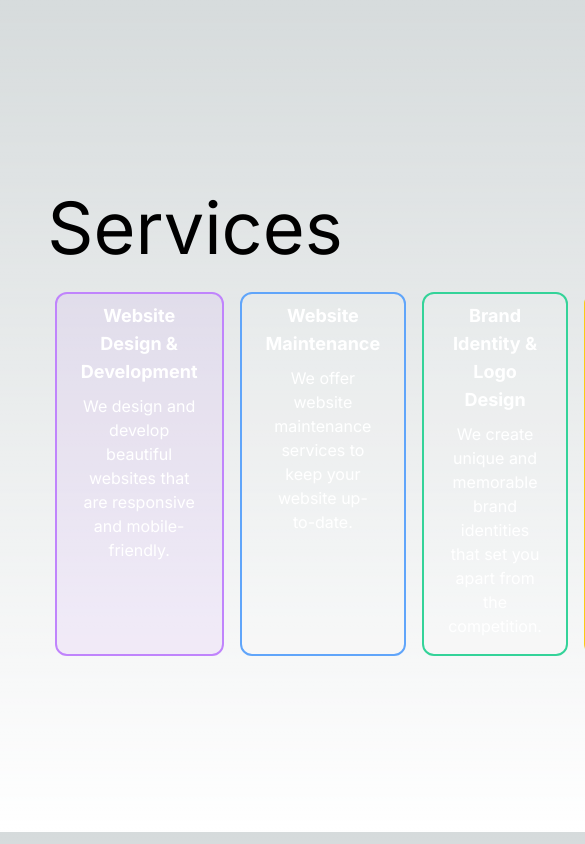
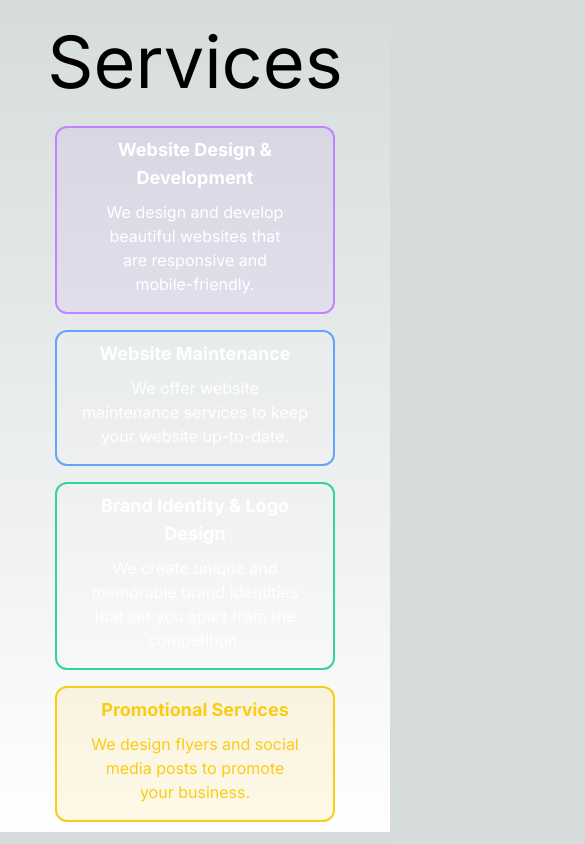
Before and after one commit to swayam0815/Swayam-Works, a Next.js app: page / in a window 390 px wide. Shown: the part 1700-2544 px from the top of the page, 585 px wide, since content can reach past the window. Built offline with nearby package versions, Linux system fonts and the light colour scheme.

Commit message:
more mobilee optimization ahhhhhhh

```diff
--- a/src/app/Work.jsx
+++ b/src/app/Work.jsx
@@ -41,7 +41,7 @@ const Work = () => {
       id="services"
     >
       <h1 className="relative  text-7xl md:text-8xl my-7">Services</h1>
-      <div className="flex gap-4 md:gap-8 md:justify-center w-3/4">
+      <div className="flex flex-col md:flex-row gap-4 md:gap-8 md:justify-center w-3/4">
         {whyUs.map((item, index) => (
           <Card
             key={index}
```
